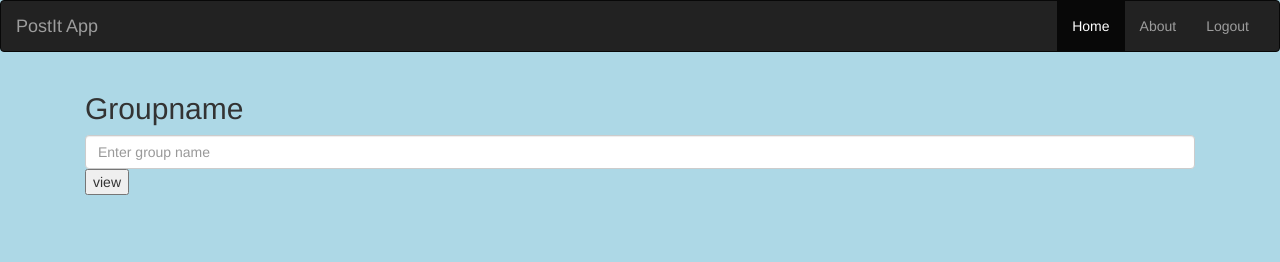
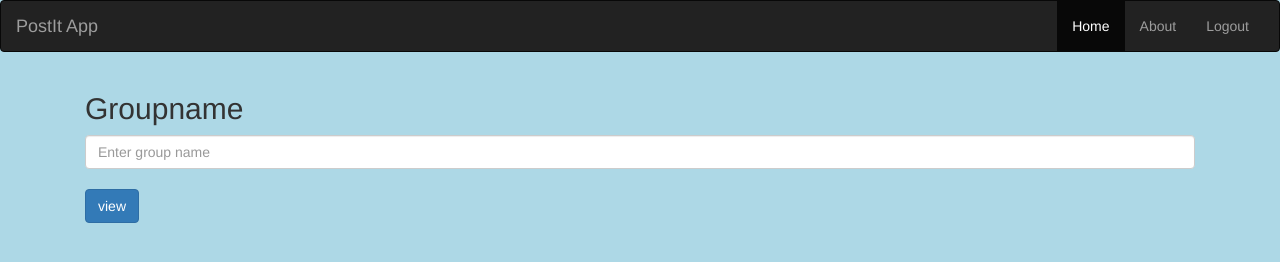
Before and after one commit to adex001/PostIt, a plain HTML site: page template/HTML/messageboard.html in a window 1280 px wide. Drawn offline with nearby package versions, Linux system fonts and the light colour scheme; files whose address does not match are found by name.

Commit message:
updated contents on register and messageboard

```diff
--- a/template/HTML/messageboard.html
+++ b/template/HTML/messageboard.html
@@ -35,8 +35,9 @@
         <div id="createBroadcast">
             <h2>Groupname</h2>
 
-            <input type="text" class="form-control" id="groupName" placeholder="Enter group name" >
-            <input type="submit" value="view" >
+            <input type="text" class="form-control" id="groupName" placeholder="Enter group name" ><br>
+            <button type="submit" class="btn btn-primary" id="view">view</button>
+
         </div>
 
 	</div>
```
Also changed, not shown: template/HTML/register.html (+2 -3 lines), template/CSS/style.css (line endings or trailing spaces).
